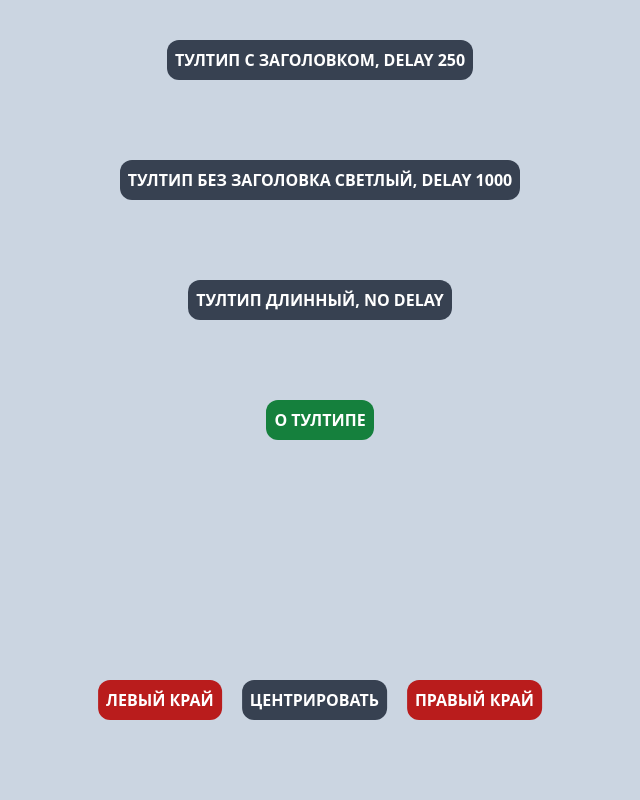
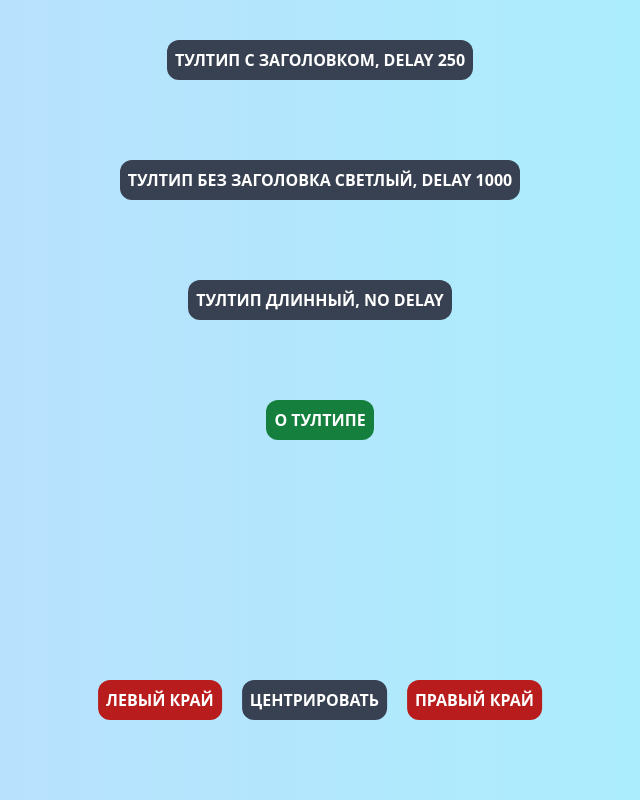
Before and after one commit to MaxOldgood/tooltip, a React (Vite) app: page / in a window 1280 px wide. Shown: the whole page, without its empty margins (320-960 px from the left). Built offline with nearby package versions, Linux system fonts and the light colour scheme.

Commit message:
deployment config

```diff
--- a/src/App.tsx
+++ b/src/App.tsx
@@ -6,7 +6,7 @@ function App() {
   return (
     <main
       style={{ justifyContent: "start", alignItems: `${position}` }}
-      className="p-10 w-screen bg-slate-300 h-screen flex flex-col gap-20"
+      className="p-10 w-screen bg-gradient-to-r from-blue-200 to-cyan-200 h-screen flex flex-col gap-20"
     >
       <CustomTooltip content="Тултипчик " title="Заголовок" delay={250}>
         <button className="p-2 bg-gray-700 hover:bg-cyan-700 transition  text-white uppercase rounded-xl select-none font-bold w-fit ml-auto">
```
